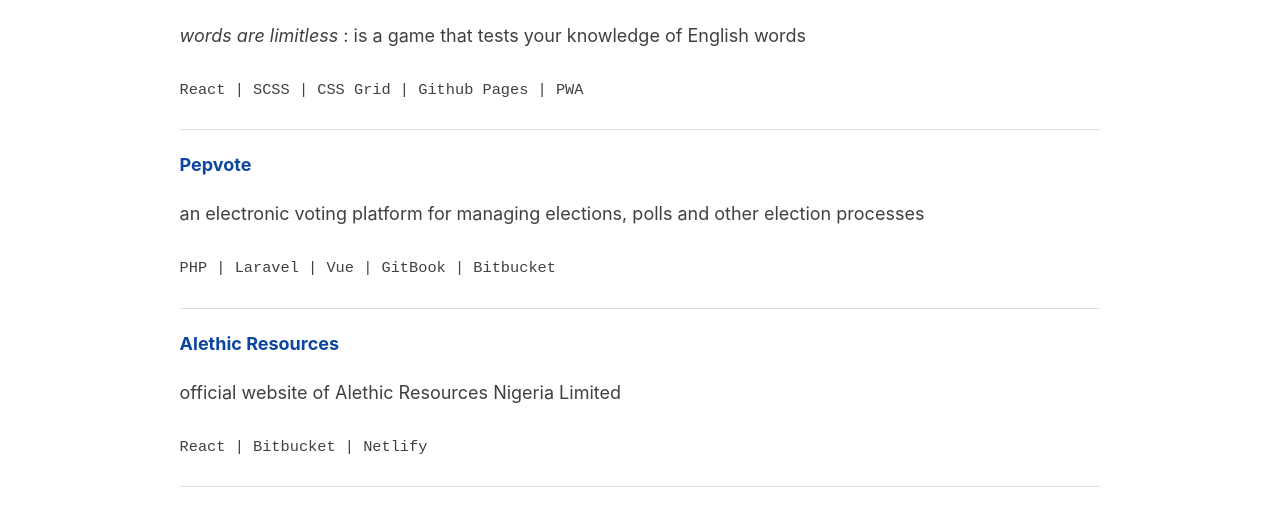
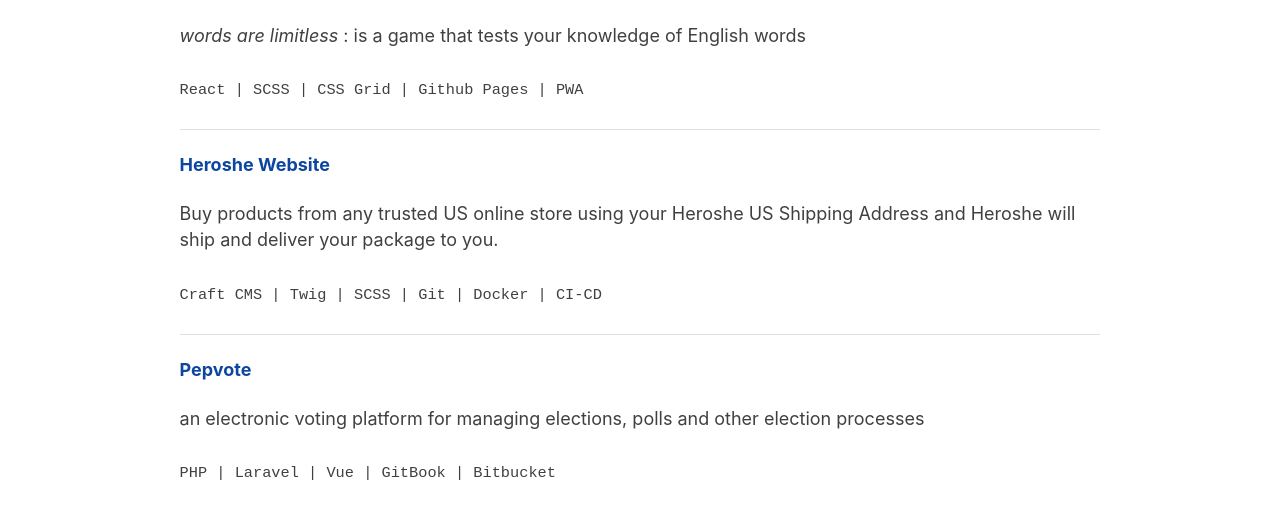
Before and after one commit to tunjioye/me, a Gatsby site: page /projects in a window 1280 px wide. Shown: the part 224-732 px from the top of the page. Built offline with nearby package versions, Linux system fonts and the light colour scheme; Gatsby itself is replaced by a stand-in of ours.

Commit message:
Added Heroshe Website to Projects

```diff
--- a/me-md/projects.md
+++ b/me-md/projects.md
@@ -9,6 +9,12 @@
 *words are limitless* : is a game that tests your knowledge of English words
 
 <samp>React | SCSS | CSS Grid | Github Pages | PWA</samp>
+
+---
+#### <a target="_blank" href="https://heroshe.com">Heroshe Website</a>
+Buy products from any trusted US online store using your Heroshe US Shipping Address and Heroshe will ship and deliver your package to you.
+
+<samp>Craft CMS | Twig | SCSS | Git | Docker | CI-CD</samp>
 
 ---
 
```
